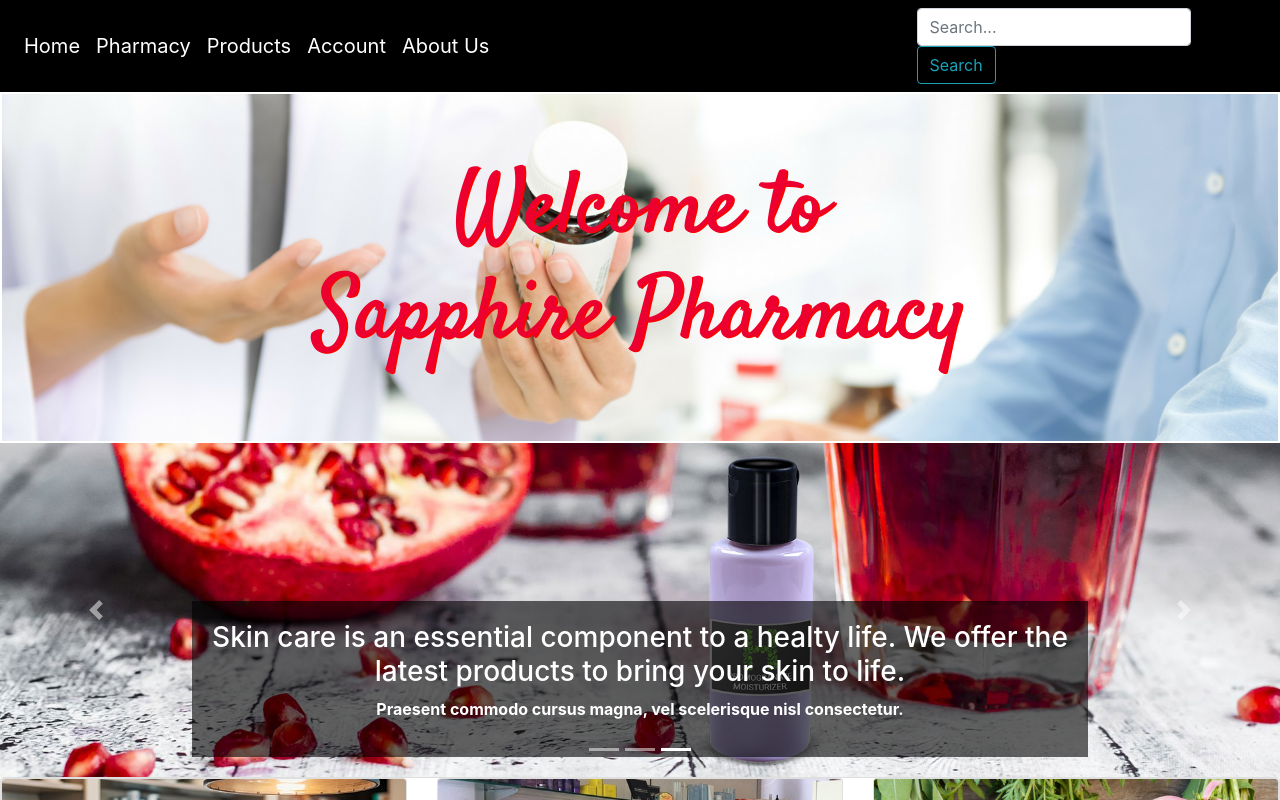
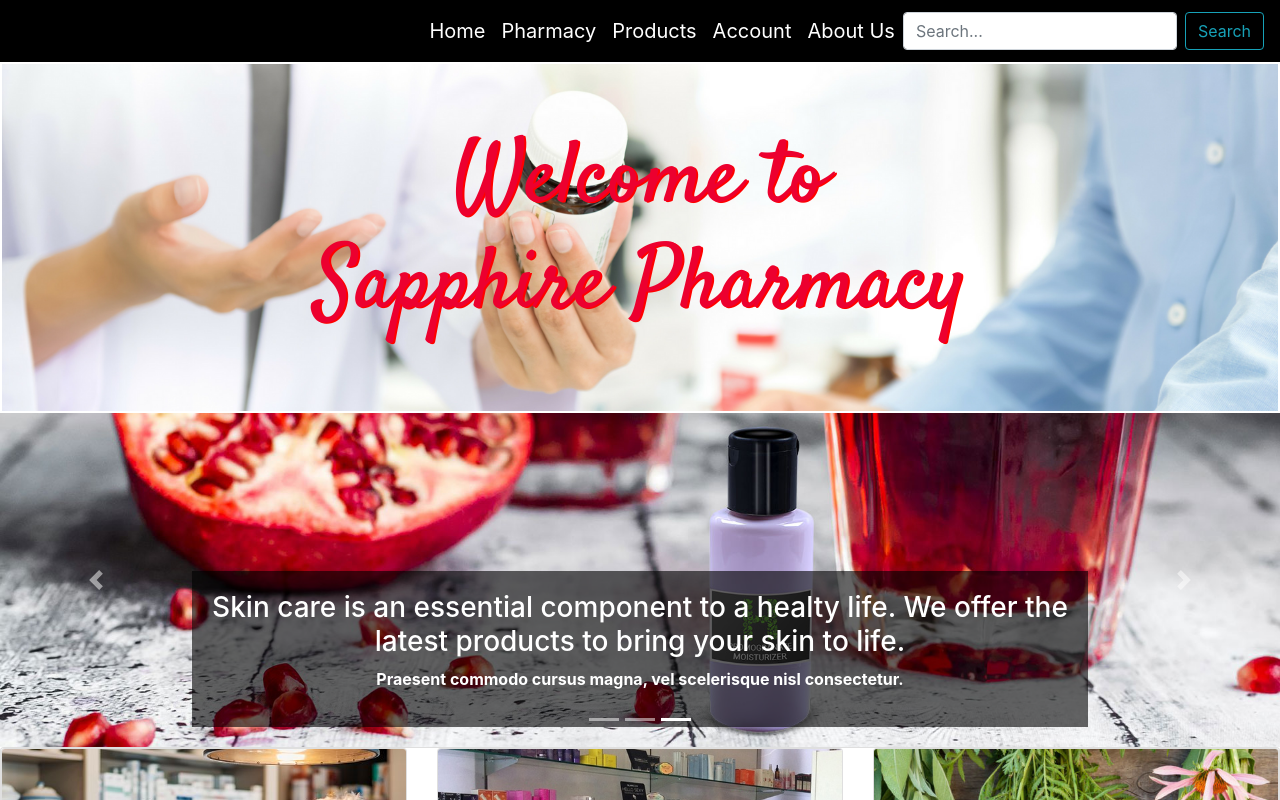
Before and after one commit to mkinful/sapphire2, a React (Create React App) app: page / in a window 1280 px wide. Shown: the top 800 px of the page. Built offline with nearby package versions, Linux system fonts and the light colour scheme.

Commit message:
uploading

```diff
--- a/package.json
+++ b/package.json
@@ -2,7 +2,6 @@
   "name": "sapphire2",
   "version": "0.1.0",
   "private": true,
-  "homepage": "https://mkinful.github.io/sapphire2/",
   "dependencies": {
     "@testing-library/jest-dom": "^5.11.6",
     "@testing-library/react": "^11.2.2",
@@ -10,7 +9,6 @@
     "bootstrap": "^4.5.3",
     "bootstrap-social": "^5.1.1",
     "font-awesome": "^4.7.0",
-    "gh-pages": "^3.1.0",
     "node-sass": "^4.14.1",
     "react": "^17.0.1",
     "react-bootstrap": "^1.4.0",
@@ -27,9 +25,7 @@
     "start": "react-scripts start",
     "build": "react-scripts build",
     "test": "react-scripts test",
-    "eject": "react-scripts eject",
-    "predeploy": "npm run build",
-    "deploy": "gh-pages -d build"
+    "eject": "react-scripts eject"
   },
   "eslintConfig": {
     "extends": [
--- a/src/components/NavSection.js
+++ b/src/components/NavSection.js
@@ -10,15 +10,15 @@ class NavSection extends React.Component{
                 <div className="row">
                     <div className="col-md-12">
                         <div className="nav-container">
-                            <Navbar variant="dark" expand="lg" className="navwrapper__custom-nav justify-content evenly" >
+                         <Navbar variant="dark" expand="lg" className="navwrapper__custom-nav justify-content-evenly" >
                                 <Navbar.Toggle aria-controls="basic-navbar-nav" />
-                                <Navbar.Collapse id="basic-navbar-nav" className="ml-auto">
-                                    <Nav className="mx-auto w-75">
+                                <Navbar.Collapse id="basic-navbar-nav">
+                                    <Nav className="ml-auto">
                                     <Nav.Link href="/" active>Home</Nav.Link>
                                     <Nav.Link href="/pharmacy" active>Pharmacy</Nav.Link>
                                     <Nav.Link href="/products" active>Products</Nav.Link>
                                     <Nav.Link href="/account" active>Account</Nav.Link>
-                                    <Nav.Link href="/about" active>About Us</Nav.Link>
+                                    <Nav.Link href="/about"active>About Us</Nav.Link>
                                     </Nav>
                                     <Form inline>
                                     <FormControl type="text" placeholder="Search..." className="mr-sm-2" />
```
Also changed, not shown: 2 other files (tests, documents, lock files or other folders).
